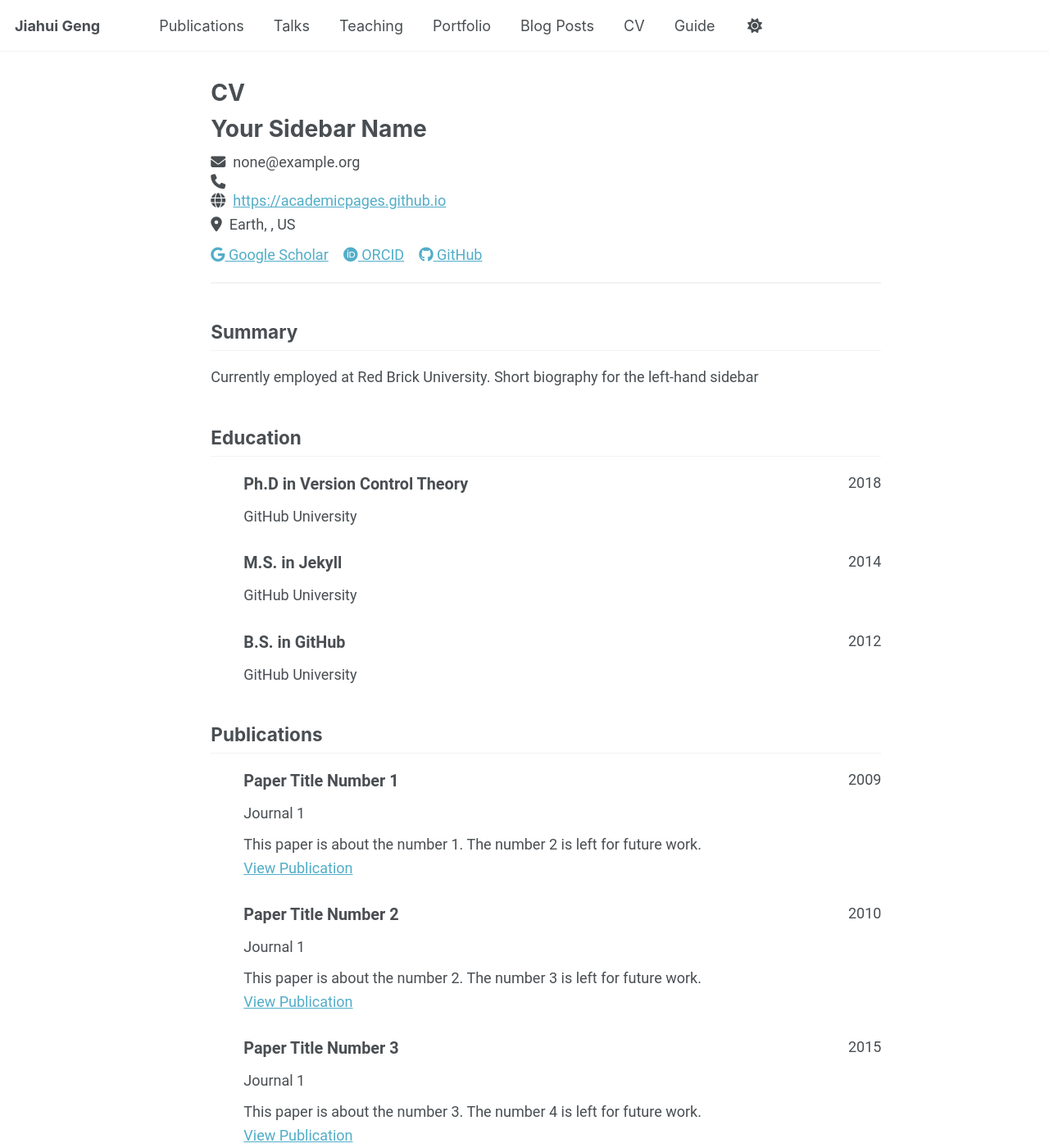
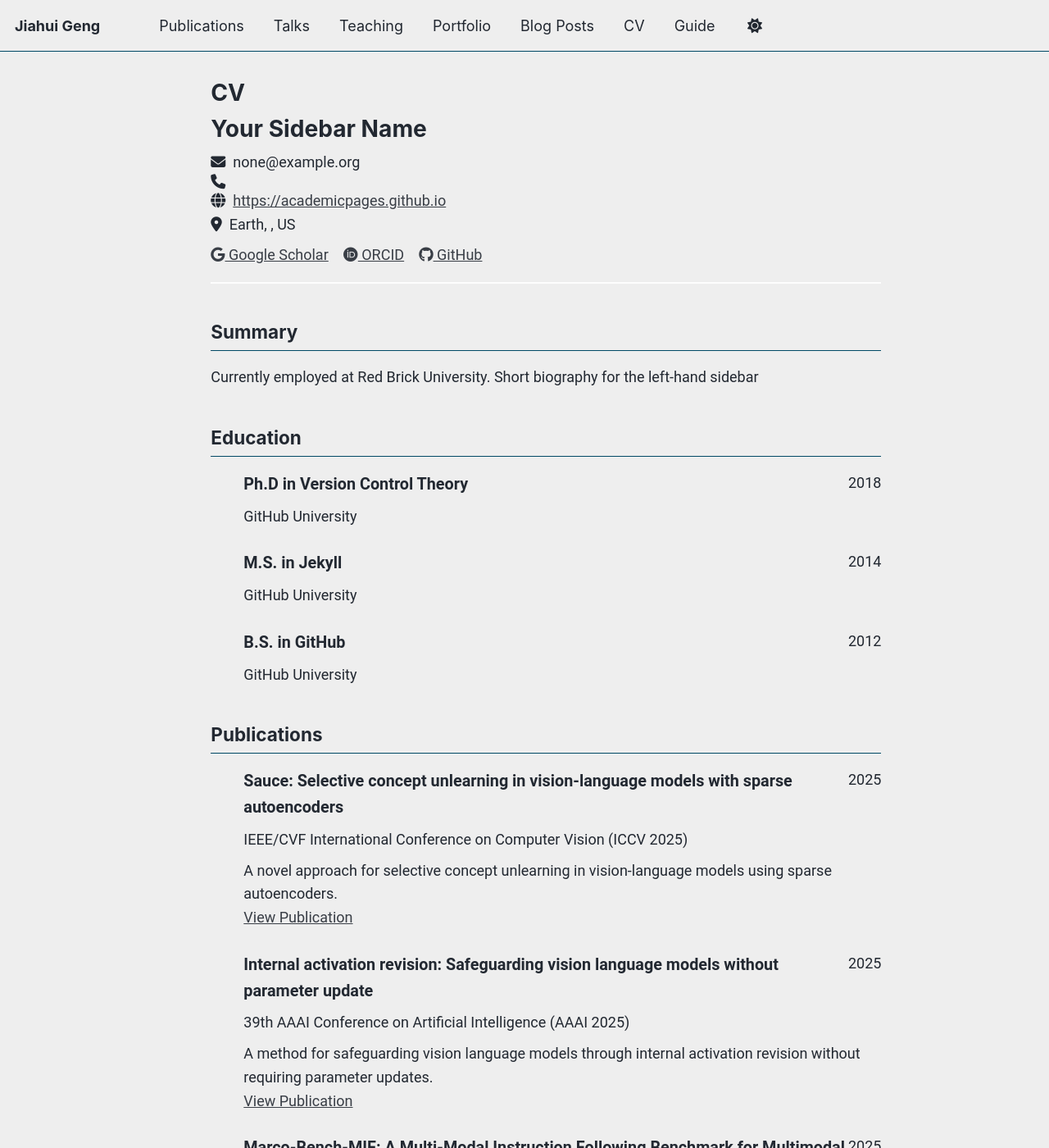
Before and after one commit to jiahuigeng/jiahuigeng.github.io, a Jekyll site: the page built from _pages/cv-json.md, in a window 1280 px wide and 1400 px high. Shown: the whole window at 82% size. Built offline with Jekyll 4.4.1, drawn with Linux system fonts in a browser that asks for light colours; a script that is not in the unit is left out; some of the changed text lies outside the part shown.

```diff
--- a/_config.yml
+++ b/_config.yml
@@ -8,7 +8,7 @@
 
 # Basic Site Settings
 locale                   : "en-US"
-site_theme               : "default" # Currently available options are "default", "air"
+site_theme               : "air" # Currently available options are "default", "air"
 title                    : "Jiahui Geng"
 title_separator          : "-"
 name                     : &name "Jiahui Geng"
--- a/_data/cv.json
+++ b/_data/cv.json
@@ -66,32 +66,39 @@
   "references": [],
   "publications": [
     {
-      "name": "Paper Title Number 1",
-      "publisher": "Journal 1",
-      "releaseDate": "2009-10-01",
-      "website": "http://academicpages.github.io/files/paper1.pdf",
-      "summary": "This paper is about the number 1. The number 2 is left for future work."
+      "name": "Sauce: Selective concept unlearning in vision-language models with sparse autoencoders",
+      "publisher": "IEEE/CVF International Conference on Computer Vision (ICCV 2025)",
+      "releaseDate": "2025-10-01",
+      "website": "#",
+      "summary": "A novel approach for selective concept unlearning in vision-language models using sparse autoencoders."
     },
     {
-      "name": "Paper Title Number 2",
-      "publisher": "Journal 1",
-      "releaseDate": "2010-10-01",
-      "website": "http://academicpages.github.io/files/paper2.pdf",
-      "summary": "This paper is about the number 2. The number 3 is left for future work."
+      "name": "Internal activation revision: Safeguarding vision language models without parameter update",
+      "publisher": "39th AAAI Conference on Artificial Intelligence (AAAI 2025)",
+      "releaseDate": "2025-02-01",
+      "website": "#",
+      "summary": "A method for safeguarding vision language models through internal activation revision without requiring parameter updates."
     },
     {
-      "name": "Paper Title Number 3",
-      "publisher": "Journal 1",
-      "releaseDate": "2015-10-01",
-      "website": "http://academicpages.github.io/files/paper3.pdf",
-      "summary": "This paper is about the number 3. The number 4 is left for future work."
+      "name": "Marco-Bench-MIF: A Multi-Modal Instruction Following Benchmark for Multimodal Large Language Models",
+      "publisher": "ACL 2025 Main Conference",
+      "releaseDate": "2025-05-01",
+      "website": "https://arxiv.org/abs/2412.03139",
+      "summary": "A comprehensive benchmark for evaluating multimodal instruction following capabilities of large language models."
     },
     {
-      "name": "Paper Title Number 4",
-      "publisher": "GitHub Journal of Bugs",
-      "releaseDate": "2024-02-17",
-      "website": "http://academicpages.github.io/files/paper3.pdf",
-      "summary": "This paper is about fixing template issue #693."
+      "name": "CaMMT: Cross-Modal Multi-Task Learning for Medical Image Analysis",
+      "publisher": "EMNLP 2025 Findings",
+      "releaseDate": "2025-05-03",
+      "website": "https://arxiv.org/abs/2412.03140",
+      "summary": "A novel approach for cross-modal multi-task learning in medical image analysis."
+    },
+    {
+      "name": "CoQuIR: A Comprehensive Query-based Image Retrieval Dataset",
+      "publisher": "arXiv preprint",
+      "releaseDate": "2025-05-02",
+      "website": "https://arxiv.org/abs/2412.03141",
+      "summary": "A large-scale dataset for query-based image retrieval tasks."
     }
   ],
   "presentations": [
```
Also changed, not shown: _publications/2025-02-01-internal-activation-aaai.md (added, +17 -0 lines), _publications/2025-10-01-sauce-iccv.md (added, +17 -0 lines).
